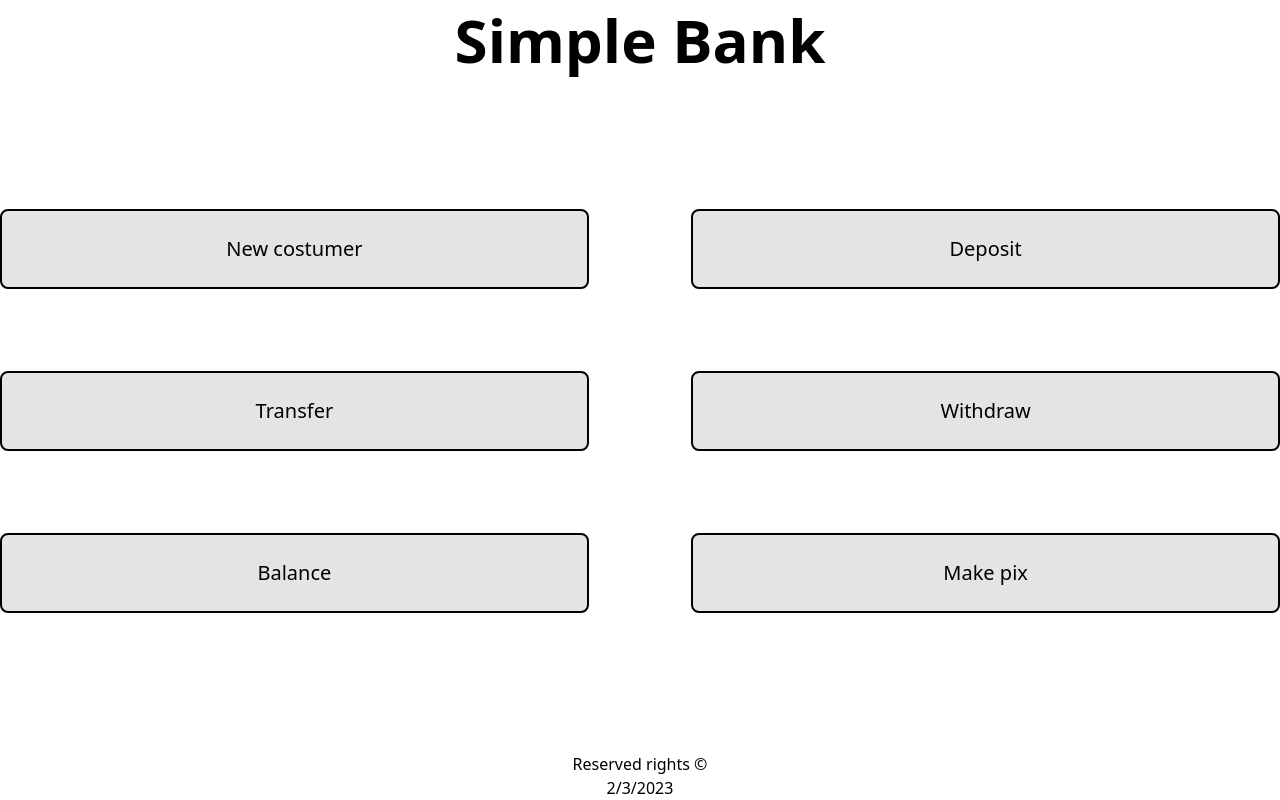
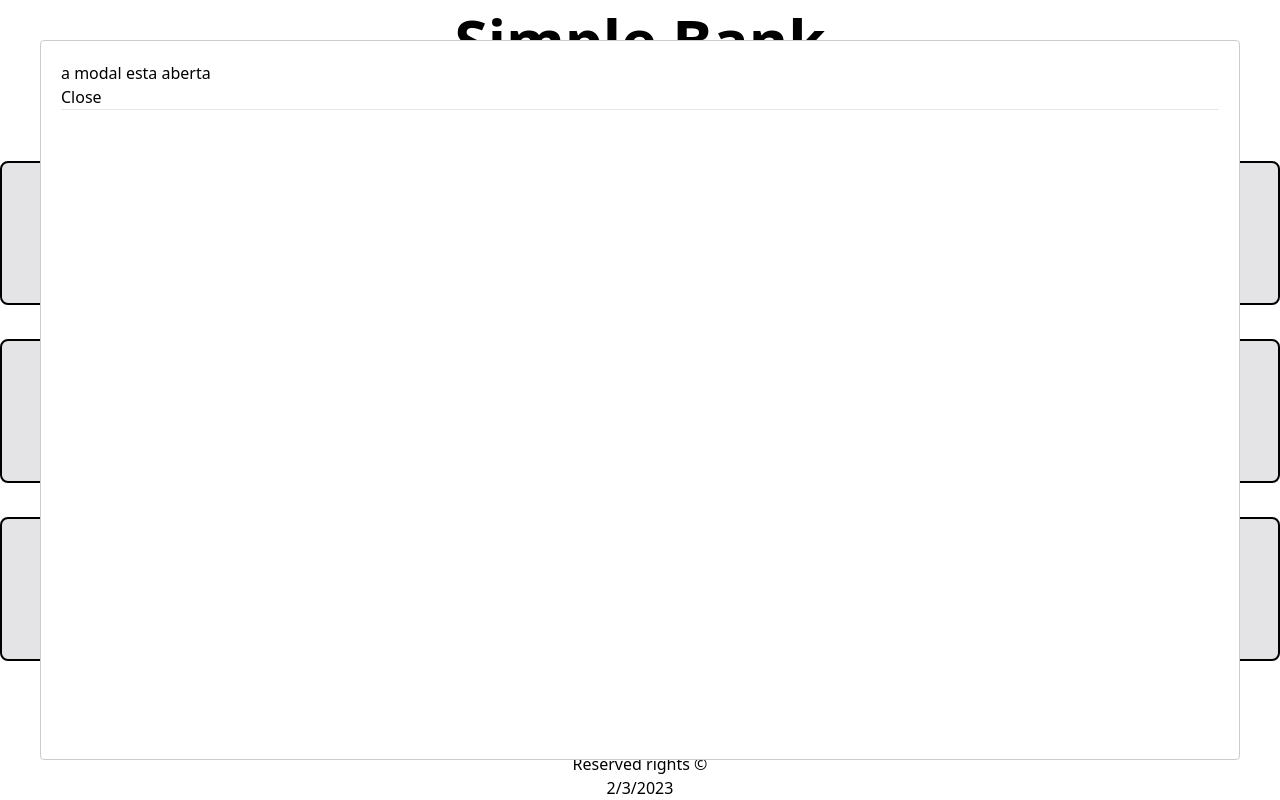
Before and after one commit to devmarangoni/SimpleBank, a React (Vite) app in the folder Web/: page / in a window 1280 px wide. Both pictures are taken after a click on the button "New costumer". Built offline with nearby package versions, Linux system fonts and the light colour scheme.

Commit message:
modals include

```diff
--- a/Web/package.json
+++ b/Web/package.json
@@ -10,11 +10,13 @@
   },
   "dependencies": {
     "react": "^18.2.0",
-    "react-dom": "^18.2.0"
+    "react-dom": "^18.2.0",
+    "react-modal": "^3.16.1"
   },
   "devDependencies": {
     "@types/react": "^18.0.27",
     "@types/react-dom": "^18.0.10",
+    "@types/react-modal": "^3.13.1",
     "@vitejs/plugin-react": "^3.1.0",
     "autoprefixer": "^10.4.13",
     "postcss": "^8.4.21",
--- a/Web/src/Home.tsx
+++ b/Web/src/Home.tsx
@@ -1,12 +1,15 @@
-import { Header } from './components/Header';
-import { Main } from './components/Main';
-import { Footer } from './components/Footer';
+import { Header } from './components/Home/Header';
+import { Main } from './components/Home/Main';
+import { Footer } from './components/Home/Footer';
 import './style/global.css'
 
+interface HomeProps{
+  value?:boolean;
+}
 
-export function Home() {
+export function Home({ value }:HomeProps) {
   return (
-    <div className="m-0 box-border w-full h-screen flex flex-col items-center justify-between">
+    <div className="m-0 box-border w-full h-screen flex flex-col items-center justify-between" id='home'>
       <Header/>
       <Main/>
       <Footer/>
--- a/Web/src/components/Header.tsx
+++ b/Web/src/components/Home/Header.tsx
@@ -1,4 +1,3 @@
-import '../style/global.css'
 
 export function Header(){
    return (
--- /dev/null
+++ b/Web/src/components/Home/Main.tsx
@@ -0,0 +1,25 @@
+import { Home } from "../../Home";
+import { NewCostumer } from "../Modal/NewCostumer";
+import { Balance } from "../Modal/Balance";
+import { Transfer } from "../Modal/Transfer";
+import { Deposit } from "../Modal/Deposit";
+import { MakePix } from "../Modal/MakePix";
+import { Withdraw } from "../Modal/Withdraw";
+
+export function Main(){
+
+   return (
+      <main className="w-full h-full flex flex-row justify-between items-center">
+        <section className="w-[46%] h-5/6 flex flex-col justify-evenly">
+          <NewCostumer/>
+          <Transfer/>
+          <Balance/>
+        </section>
+        <section className="w-[46%] h-5/6 flex flex-col justify-evenly">
+         <Deposit/>
+         <Withdraw/>
+         <MakePix/>
+        </section>
+      </main>
+   )
+}
--- a/Web/src/components/Main.tsx
+++ /dev/null
@@ -1,16 +0,0 @@
-export function Main(){
-   return (
-      <main className="w-full h-full flex flex-row justify-between items-center">
-         <section className="w-[46%] h-5/6 flex flex-col justify-evenly">
-            <button className="h-20 border-2 border-solid border-black rounded-lg text-xl bg-zinc-200 hover:bg-zinc-300">New costumer</button>
-            <button className="h-20 border-2 border-solid border-black rounded-lg text-xl bg-zinc-200 hover:bg-zinc-300">Transfer</button>
-            <button className="h-20 border-2 border-solid border-black rounded-lg text-xl bg-zinc-200 hover:bg-zinc-300">Balance</button>
-         </section>
-         <section className="w-[46%] h-5/6 flex flex-col justify-evenly">
-            <button className="h-20 border-2 border-solid border-black rounded-lg text-xl bg-zinc-200 hover:bg-zinc-300">Deposit</button>
-            <button className="h-20 border-2 border-solid border-black rounded-lg text-xl bg-zinc-200 hover:bg-zinc-300">Withdraw</button>
-            <button className="h-20 border-2 border-solid border-black rounded-lg text-xl bg-zinc-200 hover:bg-zinc-300">Make pix</button>
-         </section>
-      </main>
-   )
-}
--- /dev/null
+++ b/Web/src/components/Modal/Balance.tsx
@@ -0,0 +1,38 @@
+import { useState } from "react";
+import Modal from 'react-modal';
+
+Modal.setAppElement("#root");
+
+
+export function Balance(){
+   const [modalState, setModalState] = useState(false);
+
+   function openModal(){
+      setModalState(true);
+   }
+
+   function closeModal(){
+      setModalState(false);
+   }
+
+   return (
+      <div>
+         <button
+               className="w-full h-36 border-2 border-solid border-black rounded-lg text-xl bg-zinc-200 hover:bg-zinc-300"
+               onClick={() => {openModal()}}
+            >Balance</button>
+         <Modal
+            isOpen={modalState}
+            onRequestClose={closeModal}
+            contentLabel="Example label"
+            overlayClassName="modal-overlay"
+            className=""
+         >
+            <div>
+               <h1>a modal esta aberta</h1>
+               <button onClick={closeModal}>Close</button>
+            </div>
+         </Modal>
+      </div>
+   )
+}
--- /dev/null
+++ b/Web/src/components/Modal/Deposit.tsx
@@ -0,0 +1,38 @@
+import { useState } from "react";
+import Modal from 'react-modal';
+
+Modal.setAppElement("#root");
+
+
+export function Deposit(){
+   const [modalState, setModalState] = useState(false);
+
+   function openModal(){
+      setModalState(true);
+   }
+
+   function closeModal(){
+      setModalState(false);
+   }
+
+   return (
+      <div>
+         <button
+               className="h-36 w-full border-2 border-solid border-black rounded-lg text-xl bg-zinc-200 hover:bg-zinc-300"
+               onClick={() => {openModal()}}
+            >Deposit</button>
+         <Modal
+            isOpen={modalState}
+            onRequestClose={closeModal}
+            contentLabel="Example label"
+            overlayClassName="modal-overlay"
+            className=""
+         >
+            <div>
+               <h1>a modal esta aberta</h1>
+               <button onClick={closeModal}>Close</button>
+            </div>
+         </Modal>
+      </div>
+   )
+}
--- /dev/null
+++ b/Web/src/components/Modal/MakePix.tsx
@@ -0,0 +1,38 @@
+import { useState } from "react";
+import Modal from 'react-modal';
+
+Modal.setAppElement("#root");
+
+
+export function MakePix(){
+   const [modalState, setModalState] = useState(false);
+
+   function openModal(){
+      setModalState(true);
+   }
+
+   function closeModal(){
+      setModalState(false);
+   }
+
+   return (
+      <div>
+         <button
+               className="h-36 w-full border-2 border-solid border-black rounded-lg text-xl bg-zinc-200 hover:bg-zinc-300"
+               onClick={() => {openModal()}}
+            >Make pix</button>
+         <Modal
+            isOpen={modalState}
+            onRequestClose={closeModal}
+            contentLabel="Example label"
+            overlayClassName="modal-overlay"
+            className=""
+         >
+            <div>
+               <h1>a modal esta aberta</h1>
+               <button onClick={closeModal}>Close</button>
+            </div>
+         </Modal>
+      </div>
+   )
+}
--- /dev/null
+++ b/Web/src/components/Modal/NewCostumer.tsx
@@ -0,0 +1,38 @@
+import { useState } from "react";
+import Modal from 'react-modal';
+
+Modal.setAppElement("#root");
+
+
+export function NewCostumer(){
+   const [modalState, setModalState] = useState(false);
+
+   function openModal(){
+      setModalState(true);
+   }
+
+   function closeModal(){
+      setModalState(false);
+   }
+
+   return (
+      <div>
+         <button
+               className="w-full h-36 border-2 border-solid border-black rounded-lg text-xl bg-zinc-200 hover:bg-zinc-300"
+               onClick={() => {openModal()}}
+            >New costumer</button>
+         <Modal
+            isOpen={modalState}
+            onRequestClose={closeModal}
+            contentLabel="Example label"
+            overlayClassName="modal-overlay"
+         >
+            <div>
+               <h1>a modal esta aberta</h1>
+               <button onClick={closeModal}>Close</button>
+               <hr />
+            </div>
+         </Modal>
+      </div>
+   )
+}
--- /dev/null
+++ b/Web/src/components/Modal/Transfer.tsx
@@ -0,0 +1,38 @@
+import { useState } from "react";
+import Modal from 'react-modal';
+
+Modal.setAppElement("#root");
+
+
+export function Transfer(){
+   const [modalState, setModalState] = useState(false);
+
+   function openModal(){
+      setModalState(true);
+   }
+
+   function closeModal(){
+      setModalState(false);
+   }
+
+   return (
+      <div>
+         <button
+               className="w-full h-36 border-2 border-solid border-black rounded-lg text-xl bg-zinc-200 hover:bg-zinc-300"
+               onClick={() => {openModal()}}
+            >Transfer</button>
+         <Modal
+            isOpen={modalState}
+            onRequestClose={closeModal}
+            contentLabel="Example label"
+            overlayClassName="modal-overlay"
+            className=""
+         >
+            <div>
+               <h1>a modal esta aberta</h1>
+               <button onClick={closeModal}>Close</button>
+            </div>
+         </Modal>
+      </div>
+   )
+}
--- /dev/null
+++ b/Web/src/components/Modal/Withdraw.tsx
@@ -0,0 +1,38 @@
+import { useState } from "react";
+import Modal from 'react-modal';
+
+Modal.setAppElement("#root");
+
+
+export function Withdraw(){
+   const [modalState, setModalState] = useState(false);
+
+   function openModal(){
+      setModalState(true);
+   }
+
+   function closeModal(){
+      setModalState(false);
+   }
+
+   return (
+      <div>
+         <button
+               className="w-full h-36 border-2 border-solid border-black rounded-lg text-xl bg-zinc-200 hover:bg-zinc-300"
+               onClick={() => {openModal()}}
+            >Withdraw</button>
+         <Modal
+            isOpen={modalState}
+            onRequestClose={closeModal}
+            contentLabel="Example label"
+            overlayClassName="modal-overlay"
+            className=""
+         >
+            <div>
+               <h1>a modal esta aberta</h1>
+               <button onClick={closeModal}>Close</button>
+            </div>
+         </Modal>
+      </div>
+   )
+}
```
Also changed, not shown: Web/src/components/Home/Footer.tsx (renamed from Web/src/components/Footer.tsx).
